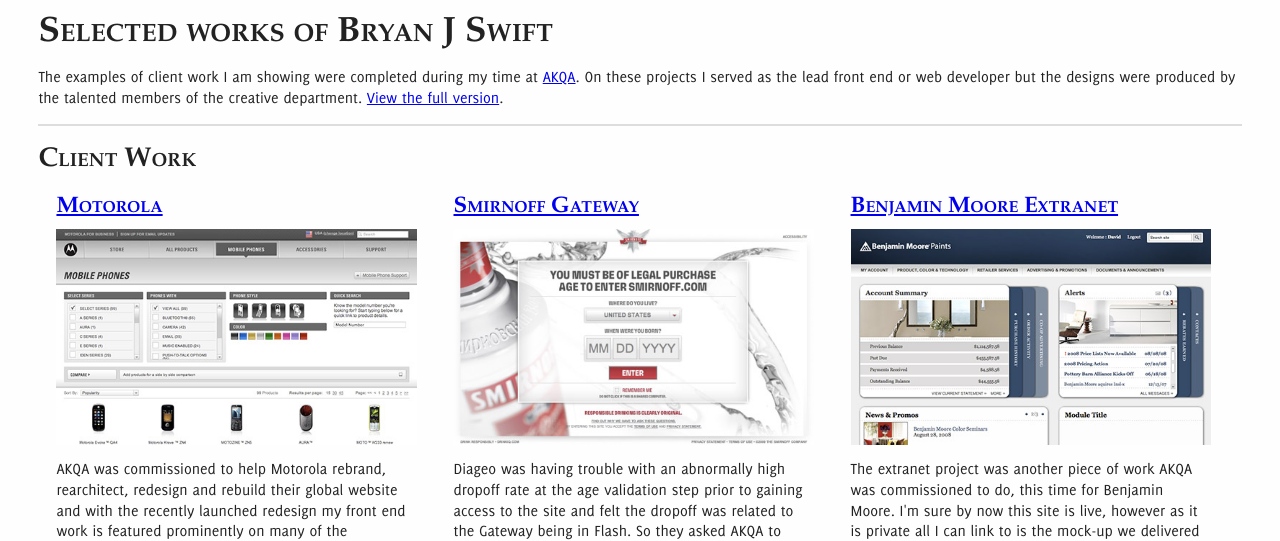
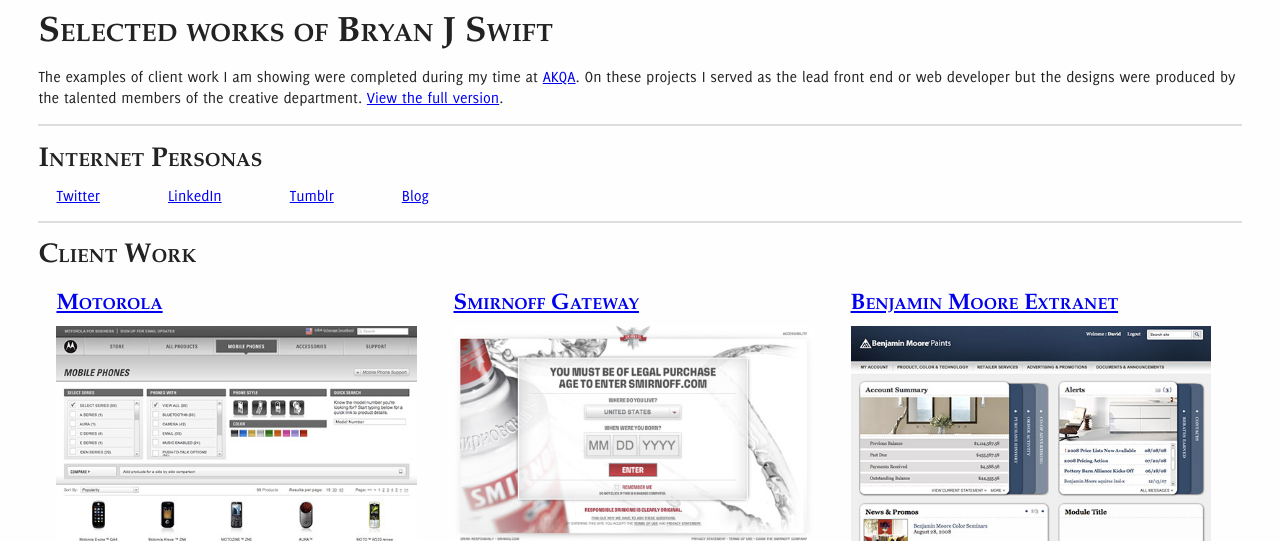
Before and after one commit to bryanjswift/bryanjswift.github.com, a PHP site: page /text.html in a window 1280 px wide. Shown: the top 541 px of the page. Run offline with PHP 8.4, Linux system fonts and the light colour scheme.

Commit message:
added links to me on the internet

```diff
--- a/css/portfolio.css
+++ b/css/portfolio.css
@@ -20,6 +20,8 @@
 .section ol, .section li { position: relative; list-style: none; }
 .section li { float: left; position: relative; padding: 0 1.5%; width: 30%; }
 .section li img { max-width: 100%; }
+#personas ul { list-style: none; }
+#personas li { float: left; margin: 0 2em 0 0; width: auto; }
 #client { z-index: 2; }
 #opensource ol { margin: 0 auto; width: 66%; }
 #opensource li { padding: 0 2.25%; width: 45.5%; }
--- a/text.html
+++ b/text.html
@@ -11,6 +11,15 @@
 			<div id="title">
 				<h1>Selected works of Bryan J Swift</h1>
 				<p>The examples of client work I am showing were completed during my time at <a href="http://akqa.com">AKQA</a>. On these projects I served as the lead front end or web developer but the designs were produced by the talented members of the creative department. <a href="index.html">View the full version</a>.</p>
+			</div>
+			<div id="personas" class="section">
+				<h2>Internet Personas</h2>
+				<ul class="clearfix">
+					<li><a href="http://twitter.com/bryanjswift">Twitter</a></li>
+					<li><a href="http://www.linkedin.com/profile?viewProfile=&key=17813264&trk=tab_pro">LinkedIn</a></li>
+					<li><a href="http://tumblr.bryanjswift.com">Tumblr</a></li>
+					<li><a href="http://bryanjswift.com">Blog</a></li>
+				</ul>
 			</div>
 			<div id="client" class="section">
 				<h2>Client Work</h2>
```
Also changed, not shown: index.html (+9 -0 lines), js/main.js (+6 -1 lines).
